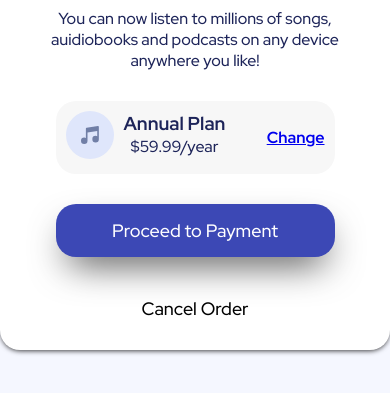
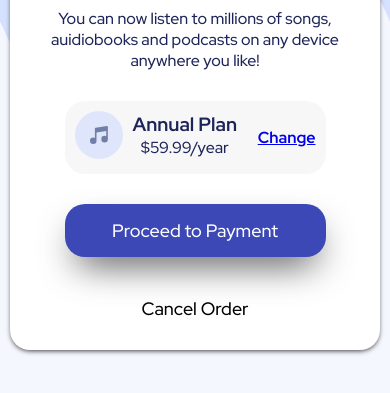
Before and after one commit to CassiuSRSA/CassiuSRSA.github.io, a plain HTML site: page index.html in a window 390 px wide. Shown: the part 379-772 px from the top of the page. Drawn offline with Linux system fonts and the light colour scheme.

Commit message:
Fixed heading and added margin for mobile view

```diff
--- a/index.html
+++ b/index.html
@@ -26,7 +26,7 @@
         <div class="right-content">
           <div class="logo"><img src="images/icon-music.svg" alt="music-icon"></div>
           <div class="plan-info">
-            <h3>Annual Plan</h3>
+            <h2 class="plan-title">Annual Plan</h2>
             <p class="price">$59.99/year</p>
           </div>
         </div>
--- a/styles.css
+++ b/styles.css
@@ -23,11 +23,12 @@ body {
 .card-container {
   background-color: white;
   min-height: 70vh;
-  min-width: 375px;
+  min-width: 300px;
   max-width: 400px;
   text-align: center;
   border-radius: 20px;
   box-shadow: 0px 2px 5px -1px rgba(0,0,0,0.75);
+  margin: auto 10px;
 }
 
 /* hero image formatting*/
@@ -73,6 +74,10 @@ body {
 
 .plan-info {
   margin-left: 10px;
+}
+
+.plan-title {
+  font-size: 1.2rem;
 }
 
 .right-content {
```
